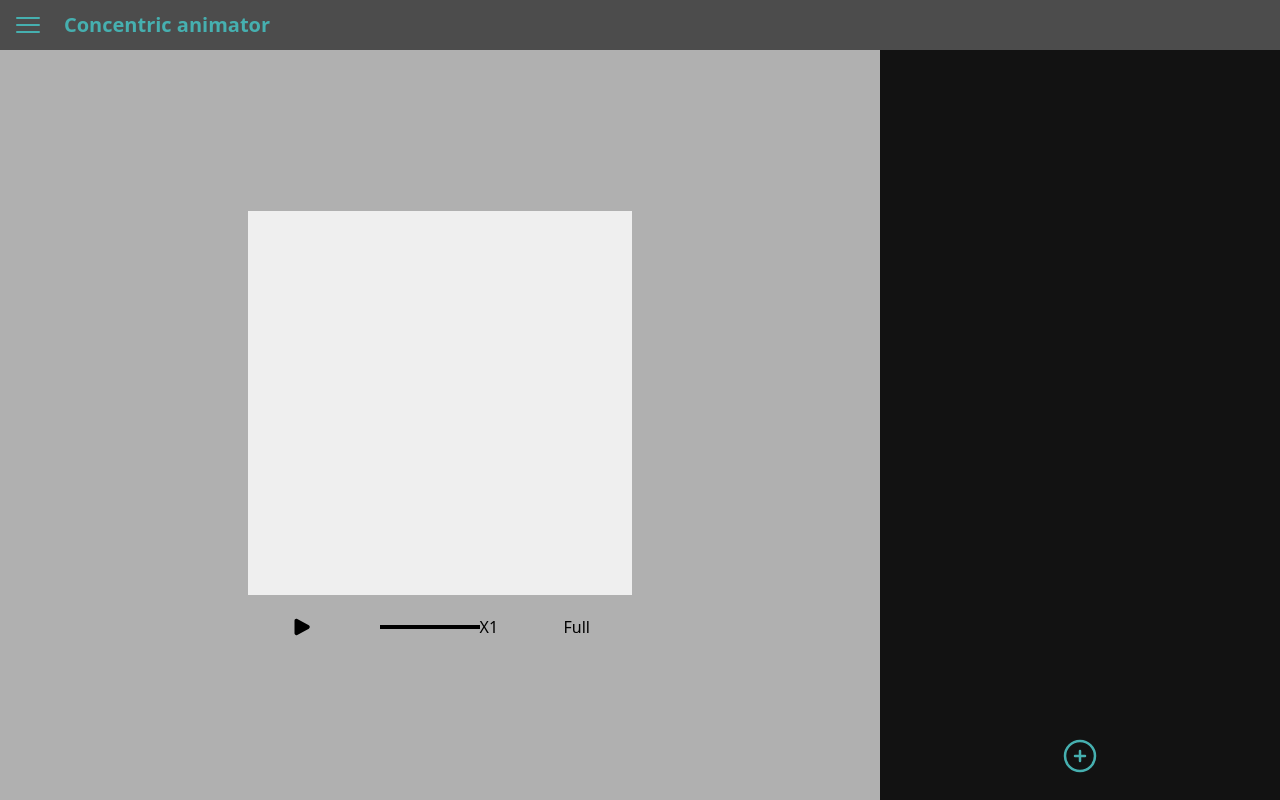
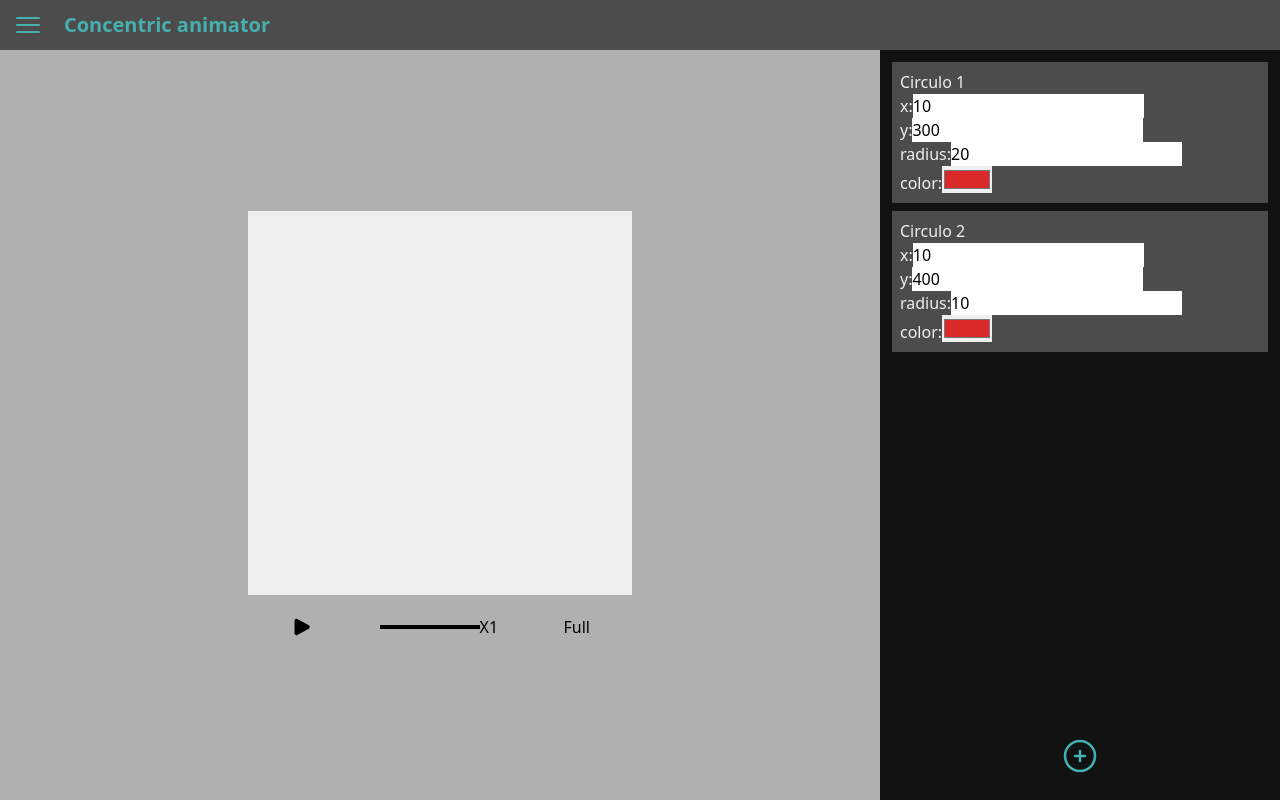
Before and after one commit to Esteban-Mesa/pendulum-waves-js, a React (Vite) app: page / in a window 1280 px wide. Built offline with nearby package versions, Linux system fonts and the light colour scheme.

Commit message:
Feat: global state manipulation system 'nodeAnimatorList' completed through the 'CircleModule' component, future animation modules will use a similar system.

```diff
--- a/src/canvas/Canvas.jsx
+++ b/src/canvas/Canvas.jsx
@@ -5,7 +5,7 @@ import { ConcentricContext } from "../context/ConcentricContext";
 function Canvas() {
 	const { nodeAnimatorList } = useContext(ConcentricContext);
 	const ref = useRef();
-	let ball = [
+	const ball = [
 		{ center_x: 10, center_y: 300, radius: 20, color: "red" },
 		{ center_x: 10, center_y: 400, radius: 10, color: "blue" },
 		{
--- /dev/null
+++ b/src/consoleAnimator/CircleModule.jsx
@@ -0,0 +1,65 @@
+function CircleModule({ type, hash, module, changeDataModule }) {
+	const { center_x, center_y, radius, color } = module;
+
+	return (
+		<li className="bg-caGray-60 text-caGray-10 mb-2 p-2">
+			<h3>Circulo{` ${hash}`}</h3>
+			<ul>
+				<li>
+					<span>x:</span>
+					<input
+						type="number"
+						value={center_x}
+						className="text-black"
+						onChange={(event) => {
+							let data = module;
+							data.center_x = event.target.value;
+							changeDataModule(hash, data);
+						}}
+					/>
+				</li>
+				<li>
+					<span>y:</span>
+					<input
+						type="number"
+						value={center_y}
+						className="text-black"
+						onChange={(event) => {
+							let data = module;
+							data.center_y = event.target.value;
+							changeDataModule(hash, data);
+						}}
+					/>
+				</li>
+				<li>
+					<span>radius:</span>
+					<input
+						type="number"
+						value={radius}
+						className="text-black"
+						onChange={(event) => {
+							let data = module;
+							data.radius = event.target.value;
+							changeDataModule(hash, data);
+						}}
+					/>
+				</li>
+				<li>
+					<span>color:</span>
+					<input
+						type="color"
+						value={color}
+						className="text-black"
+						onChange={(event) => {
+							let data = module;
+							data.color = event.target.value;
+							changeDataModule(hash, data);
+						}}
+					/>
+				</li>
+			</ul>
+		</li>
+	);
+}
+
+export { CircleModule };
--- a/src/consoleAnimator/index.jsx
+++ b/src/consoleAnimator/index.jsx
@@ -1,15 +1,40 @@
 import { useContext } from "react";
 import { PlusCircle } from "../assets/plus-circle";
 import { ElementAnimator } from "./ElementAnimator";
+import { CircleModule } from "./CircleModule";
 
 import { ConcentricContext } from "../context/ConcentricContext";
 
 function ConsoleAnimator() {
-	const { nodeAnimatorList, addNodeAnim } = useContext(ConcentricContext);
+	const {
+		nodeAnimatorList,
+		addNodeAnim,
+		moduleAnimationList,
+		setModuleAnimationList,
+	} = useContext(ConcentricContext);
+
+	const changeDataModule = (hash, values) => {
+		setModuleAnimationList(
+			moduleAnimationList.map((item) => {
+				if (item.hash === hash) {
+					item.module = values;
+				}
+				return item;
+			})
+		);
+	};
 
 	return (
 		<aside className="bg-caGray-90 flex flex-col p-3 overflow-y-scroll">
 			<ul className="flex flex-col flex-1">
+				{moduleAnimationList.map((data) => (
+					<CircleModule
+						type={data.type}
+						hash={data.hash}
+						module={data.module}
+						changeDataModule={changeDataModule}
+					/>
+				))}
 				{nodeAnimatorList.map((node, index) => (
 					<ElementAnimator text={node} key={index} />
 				))}
--- a/src/context/ConcentricContext.jsx
+++ b/src/context/ConcentricContext.jsx
@@ -5,6 +5,28 @@ const ConcentricContext = React.createContext();
 
 function ConcentricProvider({ children }) {
 	const [nodeAnimatorList, setNodeAnimatorList] = useState([]);
+	const [moduleAnimationList, setModuleAnimationList] = useState([
+		{
+			type: "circle",
+			hash: "1",
+			module: {
+				center_x: 10,
+				center_y: 300,
+				radius: 20,
+				color: "#D92929",
+			},
+		},
+		{
+			type: "circle",
+			hash: "2",
+			module: {
+				center_x: 10,
+				center_y: 400,
+				radius: 10,
+				color: "#D92929",
+			},
+		},
+	]);
 
 	const addNodeAnim = () => {
 		if (nodeAnimatorList.length === 0) {
@@ -22,6 +44,8 @@ function ConcentricProvider({ children }) {
 				nodeAnimatorList,
 				setNodeAnimatorList,
 				addNodeAnim,
+				moduleAnimationList,
+				setModuleAnimationList,
 			}}>
 			{children}
 		</ConcentricContext.Provider>
--- a/src/utils/animatorEngine.js
+++ b/src/utils/animatorEngine.js
@@ -1,5 +1,4 @@
 function draw(items, canvas = { width: 0, height: 0 }, context) {
-	const ctx = context;
 	//#region engine
 	const calculatePolar = (angle = 0, distance = 0) => {
 		const toRad = (angle * Math.PI) / 180;
@@ -14,8 +13,8 @@ function draw(items, canvas = { width: 0, height: 0 }, context) {
 	const circleBrush = ({ center_x, center_y, radius, color }) => {
 		const circle = new Path2D();
 		circle.arc(center_x, center_y, radius, 0, 2 * Math.PI);
-		ctx.fillStyle = color;
-		ctx.fill(circle);
+		context.fillStyle = color;
+		context.fill(circle);
 	};
 
 	//#region entitise
@@ -32,15 +31,38 @@ function draw(items, canvas = { width: 0, height: 0 }, context) {
 		},
 	});
 
-	items.map((item) => {
-		circleBrush(item);
-	});
+	const pendulumWave = ({
+		amount = 0,
+		centerGap = 0,
+		gap = 0,
+		angle = 0,
+		size = 0,
+		color = "black",
+	}) => {
+		let group = [];
+
+		for (let i = 0; i < amount; i++) {
+			const p = pendulum({
+				angle: angle,
+				radius: centerGap + gap * i,
+				size: size,
+				color: color,
+			});
+			group.push(p);
+		}
+
+		return group;
+	};
+
+	// items.map((item) => {
+	// 	circleBrush(item);
+	// });
 }
 
 function update(items) {
-	items.map((item) => {
-		item.center_x += 1;
-	});
+	// items.map((item) => {
+	// 	item.center_x += 1;
+	// });
 }
 
 export { draw, update };
```
